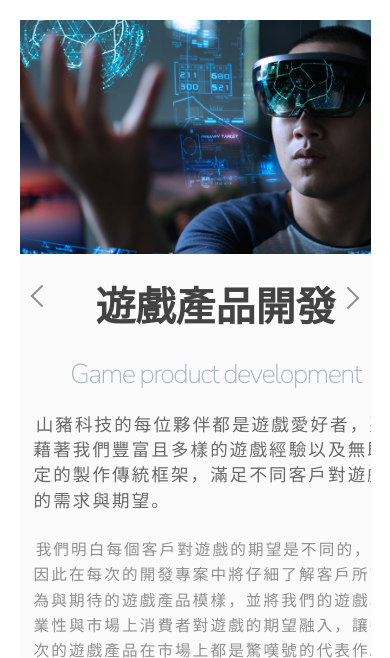
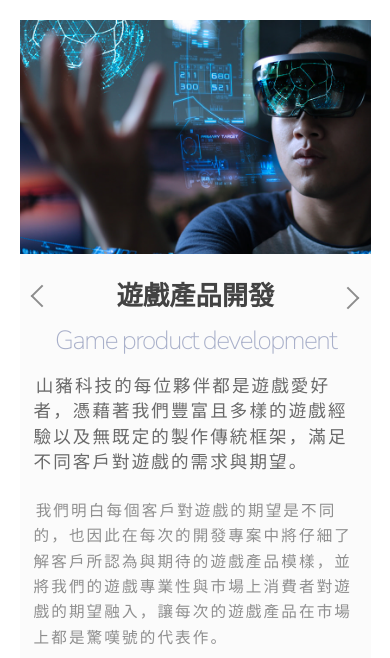
Before and after one commit to weiweiovo/weiweiovo.github.io, a PHP site: page /tw/index.html in a window 390 px wide. Shown: the part 3428-4086 px from the top of the page. Run offline with PHP 8.4, Linux system fonts and the light colour scheme; some libraries are stand-ins or nearby versions; some web fonts are replaced.

Commit message:
change font-size

```diff
--- a/css/main.css
+++ b/css/main.css
@@ -2424,9 +2424,11 @@
       .product .product-list .list-box.list-content-box .list-content {
         padding: 2em 4%; }
         .product .product-list .list-box.list-content-box .list-content .list-title, .product .product-list .list-box.list-content-box .list-content .en-title {
-          -webkit-transform: scale(0.8);
-          -ms-transform: scale(0.8);
-          transform: scale(0.8); }
+          font-size: 7.5vw; }
+        .product .product-list .list-box.list-content-box .list-content:first-child .list-title, .product .product-list .list-box.list-content-box .list-content .en-title {
+          -webkit-transform: scale(0.9);
+          -ms-transform: scale(0.9);
+          transform: scale(0.9); }
         .product .product-list .list-box.list-content-box .list-content.less-text {
           padding: 2em 2.5em; }
         .product .product-list .list-box.list-content-box .list-content article {
--- a/sass/main.scss
+++ b/sass/main.scss
@@ -2094,7 +2094,8 @@
 			width: 90%;
 			.list-box.list-content-box .list-content {
 				padding: 2em 4%;
-				.list-title, .en-title { transform: scale(.8); }
+				.list-title, .en-title { font-size: 7.5vw; }
+				&:first-child .list-title, .en-title { transform: scale(.9);}
 				&.less-text {
 					padding: 2em 2.5em;
 				}
```
